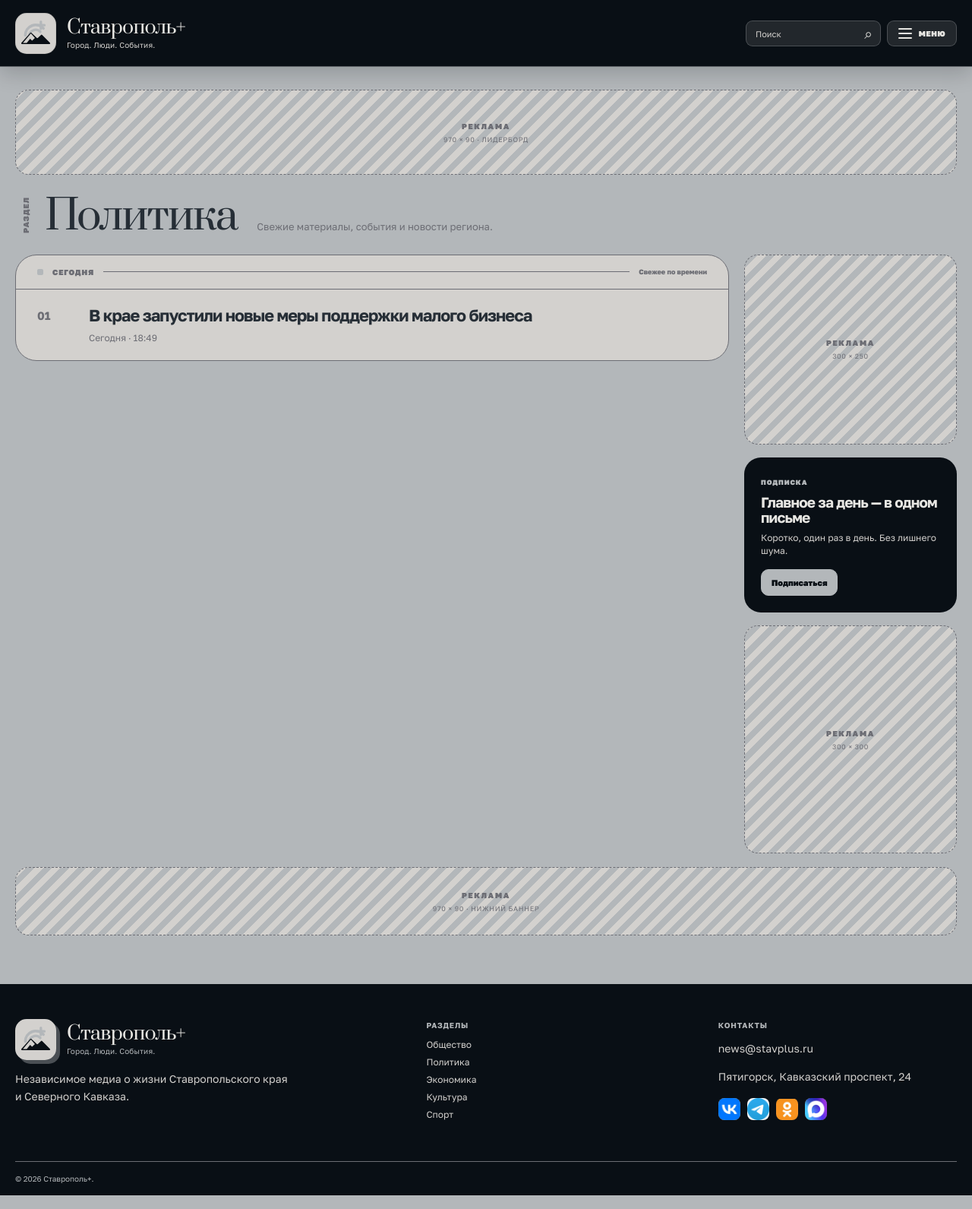
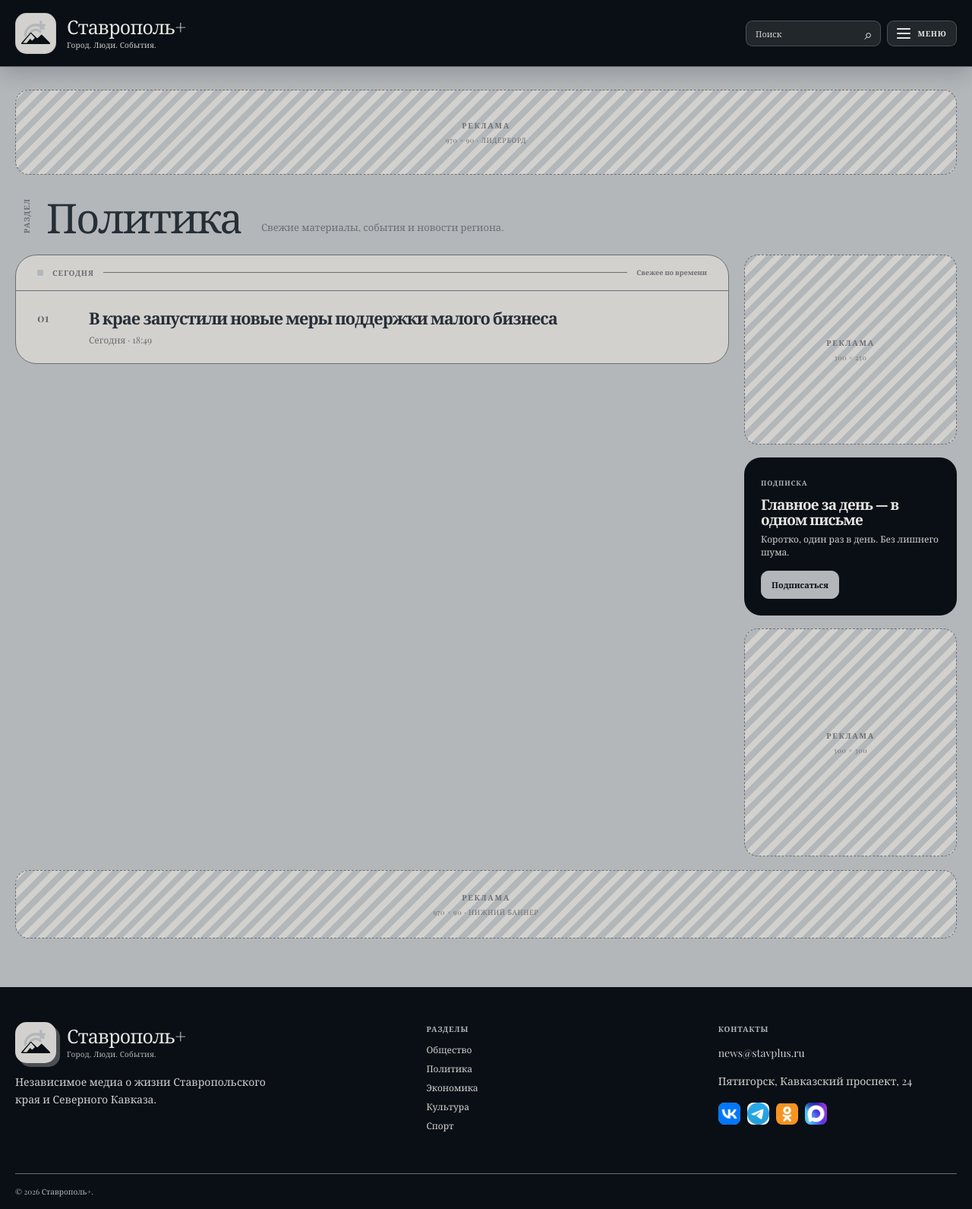
Before and after one commit to temacteklyannayapuwka/Production, a Django app: page /rubric/politika/ in a window 1280 px wide. Shown: the whole page at 76% size. Run offline with Django 5.2, Linux system fonts and the light colour scheme; data comes from the database, SQL or seed files in the repository; some libraries are stand-ins or nearby versions.

Commit message:
style: unify site typography with Playfair Display

```diff
--- a/static/news-site.css
+++ b/static/news-site.css
@@ -11,8 +11,8 @@
   --muted-light: #6c6d74;
   --white: #e7e6e2;
   --concrete: #b3b7ba;
-  --ui: "Golos Text", "Segoe UI", system-ui, -apple-system, sans-serif;
-  --serif: "Prata", Georgia, "Times New Roman", serif;
+  --ui: "Playfair Display", Georgia, "Times New Roman", serif;
+  --serif: "Playfair Display", Georgia, "Times New Roman", serif;
 }
 
 * { box-sizing: border-box; }
--- a/templates/base.html
+++ b/templates/base.html
@@ -9,8 +9,8 @@
     <title>{% block title %}Ставрополь+ — новости без лишнего{% endblock %}</title>
     <link rel="preconnect" href="https://fonts.googleapis.com">
     <link rel="preconnect" href="https://fonts.gstatic.com" crossorigin>
-    <link href="https://fonts.googleapis.com/css2?family=Golos+Text:wght@400..900&amp;family=Prata&amp;display=swap" rel="stylesheet">
-    <link rel="stylesheet" href="{% static 'news-site.css' %}?v=19">
+    <link href="https://fonts.googleapis.com/css2?family=Playfair+Display:wght@400..900&amp;display=swap" rel="stylesheet">
+    <link rel="stylesheet" href="{% static 'news-site.css' %}?v=20">
   </head>
   <body>
     <header class="masthead">
```
Also changed, not shown: news/tests.py (+4 -3 lines).
